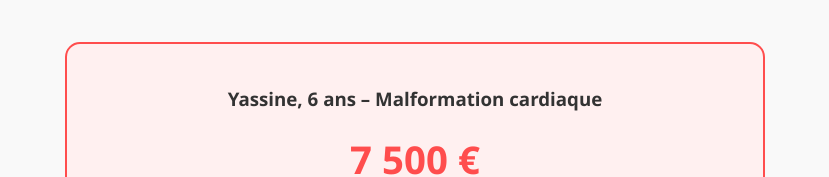
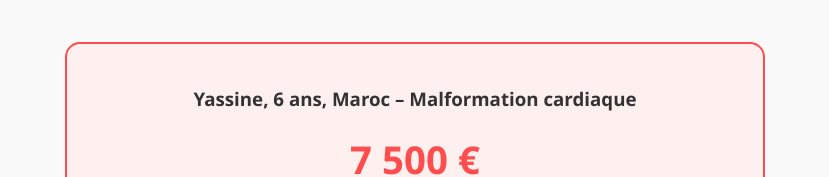
Before and after one commit to solidaritemedicaleetchirurgicale/solidaritemedicaleetchirurgicale, a plain HTML site: page index.html in a window 1280 px wide. Shown: the part 1343-1520 px from the top of the page, without its empty margins (225-1054 px from the left). Drawn offline with Linux system fonts and the light colour scheme.

Commit message:
Update index.html

```diff
--- a/index.html
+++ b/index.html
@@ -193,7 +193,7 @@
     <section id="cas-urgent" style="background:#f9f9f9;">
         <h2>Cas Urgent</h2>
         <div style="background:#fff0f0; border:2px solid #ff4d4d; border-radius:15px; padding:40px; max-width:700px; margin:0 auto; text-align:center;">
-            <h3>Yassine, 6 ans – Malformation cardiaque</h3>
+            <h3>Yassine, 6 ans, Maroc – Malformation cardiaque</h3>
             <p style="font-size:2.4rem; font-weight:bold; color:#ff4d4d; margin:15px 0;">7 500 €</p>
             <p style="margin:15px 0;">Objectif à atteindre sous 30 jours</p>
             <a href="#" class="btn">Soutenir ce cas</a>
```
